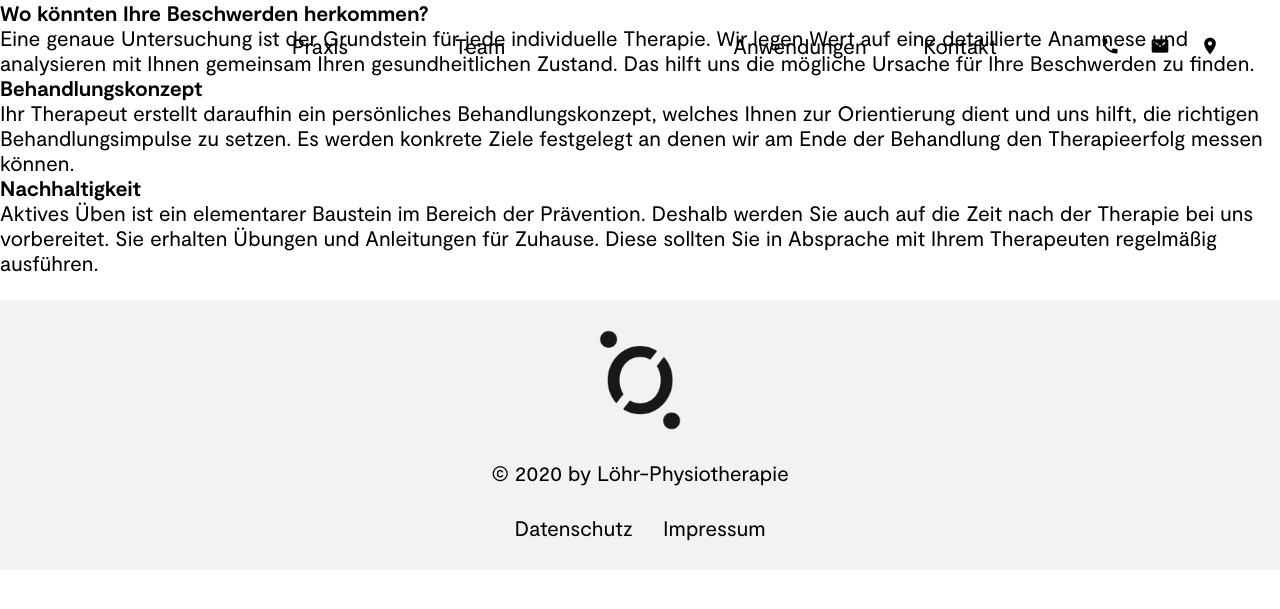
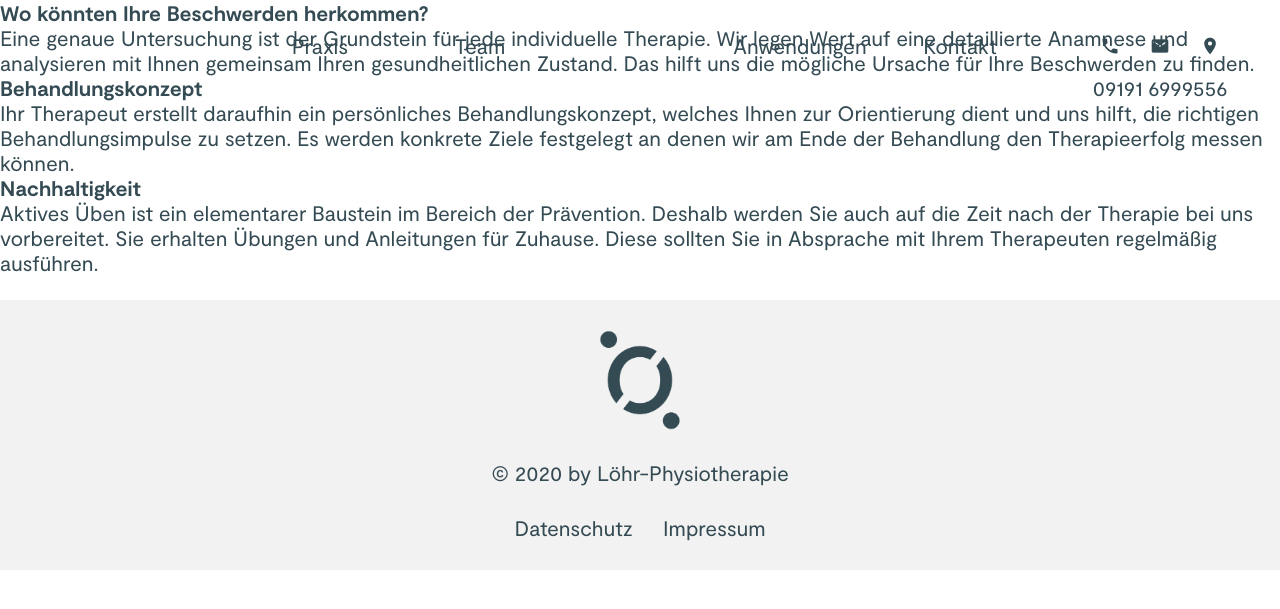
Before and after one commit to loehr-physiotherapie/loehr-physiotherapie.github.io, a Jekyll site: the page built from philosophie.md, in a window 1280 px wide. Shown: the top 609 px of the page. Built offline with Jekyll 4.4.1, drawn with Linux system fonts in a browser that asks for light colours.

Commit message:
added colors and some minor mods

```diff
--- a/_includes/nav.html
+++ b/_includes/nav.html
@@ -3,13 +3,13 @@
 <nav>
     <a href="/index#praxis">Praxis</a>
     <a href="/index#team">Team</a>
-    <a href="/index#" class="nav-logo"><img src="/logo/Loehr_Signet_RGB_BLACK.png" alt="Logo"
+    <a href="/index#" class="nav-logo"><img src="/logo/Loehr_Signet_RGB_ANTHRAZIT.png" alt="Logo"
             style="width:auto ;height:40px; margin-left: auto; margin-right: auto;"></a>
     <a href="/index#anwendungen">Anwendungen</a>
     <a href="/index#kontakt">Kontakt</a>
 </nav>
 <div class="contact">
-    <input type="checkbox" name="contact" id="phone-toggle" class="contact-check phone-toggle">
+    <input type="checkbox" name="contact" id="phone-toggle" class="contact-check phone-toggle" checked>
     <input type="checkbox" name="contact" id="email-toggle" class="contact-check email-toggle">
     <label for="phone-toggle" class="phone-label"><i class="material-icons" style="font-size:20px;">phone</i></label>
     <label for="email-toggle" class="email-label"><i class="material-icons" style="font-size:20px;">email</i></label>
--- a/_layouts/default.html
+++ b/_layouts/default.html
@@ -19,7 +19,7 @@
         {{content}}
     </main>
     <footer>
-        <img src="{{site.baseurl}}/logo/Loehr_Signet_RGB_BLACK.png" alt="Logo"
+        <img src="{{site.baseurl}}/logo/Loehr_Signet_RGB_ANTHRAZIT.png" alt="Logo"
             style="width:auto ;height:100px; margin-left: auto; margin-right: auto;">
         <p>© 2020 by Löhr-Physiotherapie</p>
         <a href="/datenschutz" style="justify-self: end;">Datenschutz</a>
--- a/css/main.css
+++ b/css/main.css
@@ -1,3 +1,10 @@
+:root {
+    --loehr-anthrazit: #354b54;
+    --loehr-physio-geld: #fdd188;
+    --loeht-heiler-blau: #bed7e6;
+}
+
+
 @font-face {
     font-family: 'loehr-font';
     src: url('../fonts/moderat.otf');
@@ -13,7 +20,8 @@
     margin: 0;
     padding: 0;
     text-decoration: none;
-    color: black;
+    /* color: black; */
+    color: var(--loehr-anthrazit);
     font-family: 'loehr-font', sans-serif;
 }
 
@@ -166,7 +174,7 @@ nav a:hover {
 }
 
 .main-logo .title {
-    height: 38vh;
+    height: 30vh;
     margin: auto;
     width: 300px;
 }
@@ -276,7 +284,7 @@ nav a:hover {
 
     nav a {
         all:unset;
-        color: black;
+        color: var(--loehr-anthrazit);
         opacity: 1;
         flex:1;
         overflow: hidden;
@@ -300,7 +308,7 @@ nav a:hover {
         content: "";
         display: block;
         height: 5px;
-        background: black;
+        background: var(--loehr-anthrazit);
         position: absolut;
         transform: scale(0,1);
         transform-origin: left;
@@ -438,7 +446,7 @@ nav a:hover {
         height: 100%;
         justify-content: center;
         align-items: center;
-        background-image: url(../images/green-grass-field-during-sunset-1080722.jpg);
+        background-color: var(--loehr-physio-geld);
         /* background-color: black; */
         background-size: 100% 100%;
     }
@@ -446,7 +454,7 @@ nav a:hover {
     .top h2 {
         color: white;
         font-size: 50px;
-        border: solid 10px white;
+        /* border: solid 10px white; */
     }
 
     .bottom {
@@ -488,12 +496,39 @@ nav a:hover {
         grid-column: 8 / span 5;
     }
 
+    .map {
+        grid-column: 2/ span 12;
+        background-color: var(--loehr-physio-geld);
+    }
 
-    .map iframe{
-        grid-column: 2/span 12;
+    .map .heading {
+        grid-column: 2/ span 12;
         width: 100%;
-        height: 50vh;
+        text-align: center;
     }
+
+    .map .karte{
+        grid-column: 2/ span 6;
+        width: 100%;
+        height: 100%;
+
+    }
+
+    .karte iframe {
+        width: 100%;
+        height: 42vh;
+        border: none
+    }
+
+    .map .text {
+        grid-column: 9/ span 5;
+        width: 100%;
+        height: 100%;
+    }
+
+    /* .map div {
+        /* padding-top: 50%; */
+    /* } */
 
     .datenschutz {
         all: unset;
```
Also changed, not shown: index.html (+46 -19 lines), images/Marius2.png (added), images/laura3.png (added), logo/Loehr_Signet_RGB_ANTHRAZIT.png (added), logo/Löhr_Signet_RGB_ANTHRAZIT.png (added), logo/Löhr_Signet_RGB_WEISS.png (added), 1 other file.
